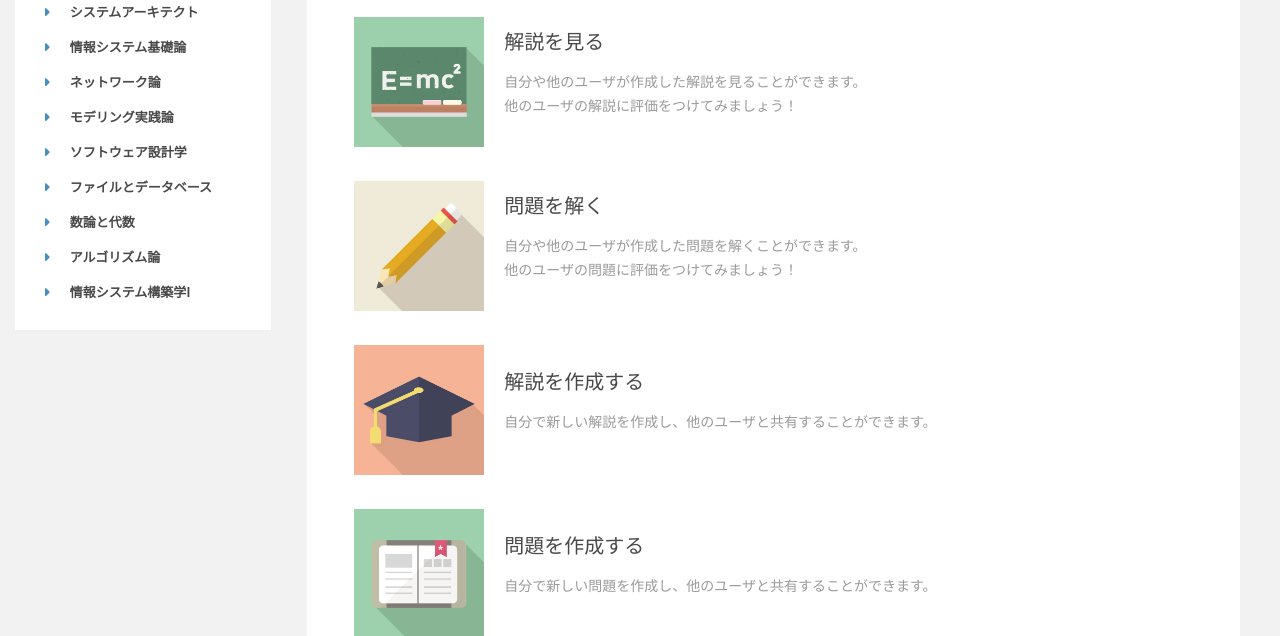
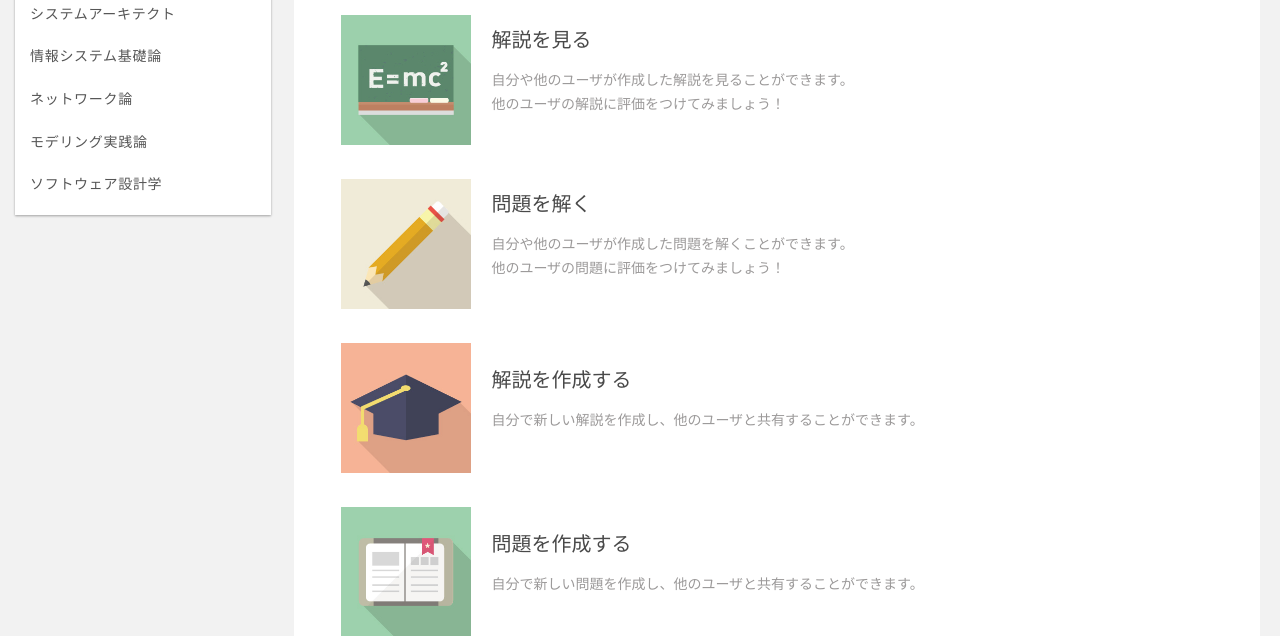
Before and after one commit to haruka1997/dev-studying, a website built with webpack: page index.html in a window 1280 px wide. Shown: the part 164-800 px from the top of the page. Built offline with nearby package versions, Linux system fonts and the light colour scheme.

Commit message:
css微調整

```diff
--- a/css/fieldList.css
+++ b/css/fieldList.css
@@ -1,5 +1,5 @@
 .fieldList-menu {
-    width: 500px;
+    width: 90%;
     padding: 0;
     margin: 30px;
 }
@@ -8,7 +8,6 @@
     border-bottom: 1px solid #fff;
     cursor: pointer;
 }
-
 .fieldList-menu li a {
     display: block;
     position: relative;
@@ -18,7 +17,6 @@
     font-size: 14px;
     line-height: 40px;
 }
-
 .fieldList-menu li a:before {
     display: block;
     content: "";
@@ -43,7 +41,6 @@
     transition: 0.2s linear;
     color: #494949;
 }
-
 .collapsed:hover{
     color:#494949;
 }
--- a/css/index.css
+++ b/css/index.css
@@ -1,5 +1,4 @@
 body{
-    margin:0;
     color:#494949;
     font-size: 17px;
     background-color: #f2f2f2;
@@ -8,22 +7,24 @@ body{
     display: flex;
     flex-direction: column;
 }
+.page-content{
+    display: flex;
+    min-height: 100vh;
+    margin-top: 50px;
+}
 
 /*ヘッダー*/
 .mdl-layout__header{
     background-color: #fff;
     color: #494949;
 }
-
 .mdl-layout-title img{
     width: 170px;
 }
-
 .mdl-layout__header-row .mdl-navigation__link,
 .mdl-layout__header .mdl-layout__drawer-button{
     color: #494949;
 }
-
 .mdl-layout__drawer{
     background-color: #fff;
     color: #494949;
@@ -31,7 +32,6 @@ body{
 
 /*メニュー*/
 .menu{
-    top:50px;
     width: 20%;
     margin-left: 15px;
     background-color: #fff;
@@ -46,68 +46,42 @@ body{
     text-align: center;
     margin: 0;
 }
-
 .menu h1:before{
     content: "\f0c9";
     color: #fff;
     font-family: FontAwesome;
     padding-right: 10px;
 }
-.menu ul{
-    padding: 10px;
+.pmd-card-list{
+    font-size:14px;
+    color: #494949;
 }
-.menu li{
-    display: inline;
+.list-group-item{
+    cursor: pointer;
 }
-.menu li a{
-    display: block;
-	color: #494949;
-	font-size: 13px;
-	line-height: 35px;
-	font-weight: bold;
-}
-.menu li a:before{
-    content: "\f0da";
-    color: #4790BB;
-    font-family: FontAwesome;
-    padding-right: 20px;
-    margin-left: 20px;
-
-}
-.menu li a:hover{
-    cursor:pointer;
-    color: #4790BB;
-    transition-property:all;
-    transition: 0.2s linear;
-}
-
 /*メインフレーム*/
 .mainContents {
-    position: absolute;
-    top: 50px;
-    width: calc(76% - 20px);
-    margin-left: 24%;
+    flex: 1;
+    margin-left: 23%;
 }
 .mdl-layout__content{
     z-index: initial;
 }
-
 .mainSection{
     padding: 0 0 10px 0;
     background-color: #FFFFFF;
     border-radius: 6px;
     margin-right: 20px;
-    min-height: 100%;
+    min-height: 80%;
 }
 .mainSectionTitle{
-    font-size: 14px;
     padding: 4px 0px 0.5px 15px;
 	border-left: 7px solid #4790bb;
 	border-bottom: 2px solid #eee;
 }
 .mainSectionTitle a{
     color: #494949;
-    font-size: 23px;
+    font-size: 22px;
 }
 .mainSectionTitle a:hover{
     cursor: pointer;
@@ -116,19 +90,6 @@ body{
     transition: 0.2s linear;
 }
 
-.header-login .login{
-    text-decoration:none;
-    color:#1D3557;
-    margin-right: 10px;
-}
-.header-login .login:hover{
-    cursor:pointer;
-    color: #4790BB;
-    transition-property:all;
-    transition: 0.2s linear;
-    border-bottom: 1px;
-}
-
 @media print{
     body{
         background-color: #ffffff;
--- a/css/list.css
+++ b/css/list.css
@@ -31,7 +31,9 @@
     font-size:18px;
     font-weight:bold;
 }
-
 .list{
     margin:20px;
 }
+.list-order-mark{
+    cursor: pointer;
+}
--- a/css/main.css
+++ b/css/main.css
@@ -1,16 +1,10 @@
 .main-menuExplain .main-menuImg{
-    /* padding: 0.5em 1em; */
-    /* margin: 5px; */
     height: 130px;
 }
 .main-menuExplain{
     padding: 0.5em 1em;
     margin: 1em 0;
     color: #494949;
-    /* border-left: 10px solid #4790BB;
-    border-top: 1px solid #4790BB;
-    border-right: 1px solid #4790BB;
-    border-bottom: 1px solid #4790BB; */
     width: 95%;
     margin-left: 30px;
 }
--- a/index.html
+++ b/index.html
@@ -41,7 +41,7 @@
           </div>
         </header>
         <div class="mdl-layout__drawer">
-          <span class="mdl-layout-title">メニュー</span>
+          <span class="mdl-layout-title">科目</span>
           <nav class="mdl-navigation">
             <a class="mdl-navigation__link" ng-click="indexCtrl.method.clickNav(1);" ng-href="./#/">コース</a>
             <a class="mdl-navigation__link" ng-click="indexCtrl.method.clickNav(2);" ng-href="./#/myPage">マイページ</a>
@@ -52,22 +52,18 @@
             <!--メニュー-->
             <div class="menu" ng-if="!indexCtrl.value.flag.isCourse">
                 <h1>メニュー</h1>
-                <ul>
-                    <li><a ng-click="indexCtrl.method.clickMenu('システムアーキテクト');">システムアーキテクト</a></li>
-                    <li><a ng-click="indexCtrl.method.clickMenu('情報システム基礎論');">情報システム基礎論</a></li>
-                    <li><a ng-click="indexCtrl.method.clickMenu('ネットワーク論');">ネットワーク論</a></li>
-                    <li><a ng-click="indexCtrl.method.clickMenu('モデリング実践論');">モデリング実践論</a></li>
-                    <li><a ng-click="indexCtrl.method.clickMenu('ソフトウェア設計学');">ソフトウェア設計学</a></li>
-                    <li><a ng-click="indexCtrl.method.clickMenu('ファイルとデータベース');">ファイルとデータベース</a></li>
-                    <li><a ng-click="indexCtrl.method.clickMenu('数論と代数');">数論と代数</a></li>
-                    <li><a ng-click="indexCtrl.method.clickMenu('アルゴリズム論');">アルゴリズム論</a></li>
-                    <li><a ng-click="indexCtrl.method.clickMenu('情報システム構築学Ⅰ');">情報システム構築学Ⅰ</a></li>
-                </ul>
+                <div class="list-group pmd-z-depth pmd-list pmd-card-list">
+                    <a class="list-group-item" ng-click="indexCtrl.method.clickMenu('システムアーキテクト');">システムアーキテクト</a>
+                    <a class="list-group-item" ng-click="indexCtrl.method.clickMenu('情報システム基礎論');">情報システム基礎論</a>
+                    <a class="list-group-item" ng-click="indexCtrl.method.clickMenu('ネットワーク論');">ネットワーク論</a>
+                    <a class="list-group-item" ng-click="indexCtrl.method.clickMenu('モデリング実践論');">モデリング実践論</a>
+                    <a class="list-group-item" ng-click="indexCtrl.method.clickMenu('ソフトウェア設計学');">ソフトウェア設計学</a>
+                </div>
             </div>
 
             <!--タイトル(パンくずリスト)-->
             <div class="mainContents" ng-cloak ng-if="!indexCtrl.value.flag.isCourse">
-                <article class = "mainSection">
+                <article class="mainSection">
                     <div class="mainSectionTitle">
                         <a ng-if="indexCtrl.value.titleString.length==0">コースについて</a>
                         <a ng-if="indexCtrl.value.titleString.length>0" ng-click="indexCtrl.method.clickUrl(1);">{{indexCtrl.value.titleString[0]}}</a>
```
Also changed, not shown: view/explain/explainList.html (+7 -9 lines), view/problem/problemList.html (+3 -3 lines).
